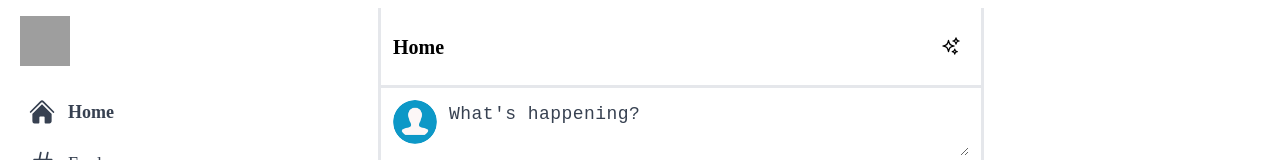
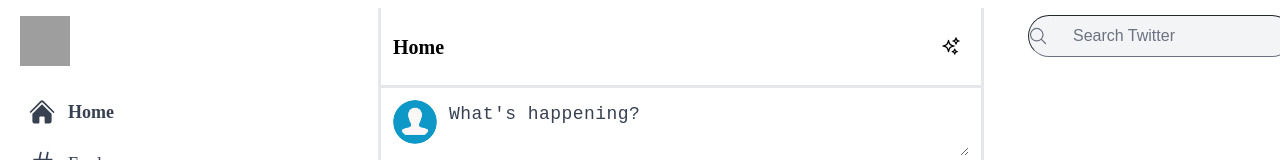
Before and after one commit to functionaljavaExtream/twitterClone, a Next.js app: page / in a window 1280 px wide. Shown: the top 160 px of the page. Built offline with nearby package versions, Linux system fonts and the light colour scheme; grey boxes are pictures that could not be loaded.

Commit message:
create the widgets component search bar

```diff
--- a/app/page.tsx
+++ b/app/page.tsx
@@ -2,6 +2,7 @@
 import { Button, Grid, Stack } from "@mui/material";
 import SidebarLayout from "./sidebar/sidebarLayout";
 import FeedLayout from "./feed/feedlayout";
+import Widgets from "./widget/widgets";
 export default function Home() {
   return (
     <div>
@@ -11,6 +12,7 @@
         {/* feed */}
         <FeedLayout />
         {/* widget */}
+        <Widgets />
         {/* modal */}
       </main>
     </div>
--- /dev/null
+++ b/app/widget/widgets.tsx
@@ -0,0 +1,17 @@
+import {MagnifyingGlassIcon} from "@heroicons/react/24/outline";
+
+const Widgets = () => {
+    return (
+        <div className="xl:w-[600px] hidden lg:inline ml-8 space-y-5">
+            <div className="w-[90%] xl:w-[75%] sticky top-0 bg-white py-1.5 z-50">
+                <div className="flex items-center p-3 rounded-full">
+                    <MagnifyingGlassIcon className="h-5 z-50 text-gray-500" />
+                    <input className="absolute rounded-full pl-11 border-gray-500 text-gray-700 focus:shadow-lg focus:bg-white bg-gray-100" type="text" placeholder="Search Twitter" />
+                </div>
+            </div>
+        </div>
+    )
+}
+
+
+export default Widgets
```
